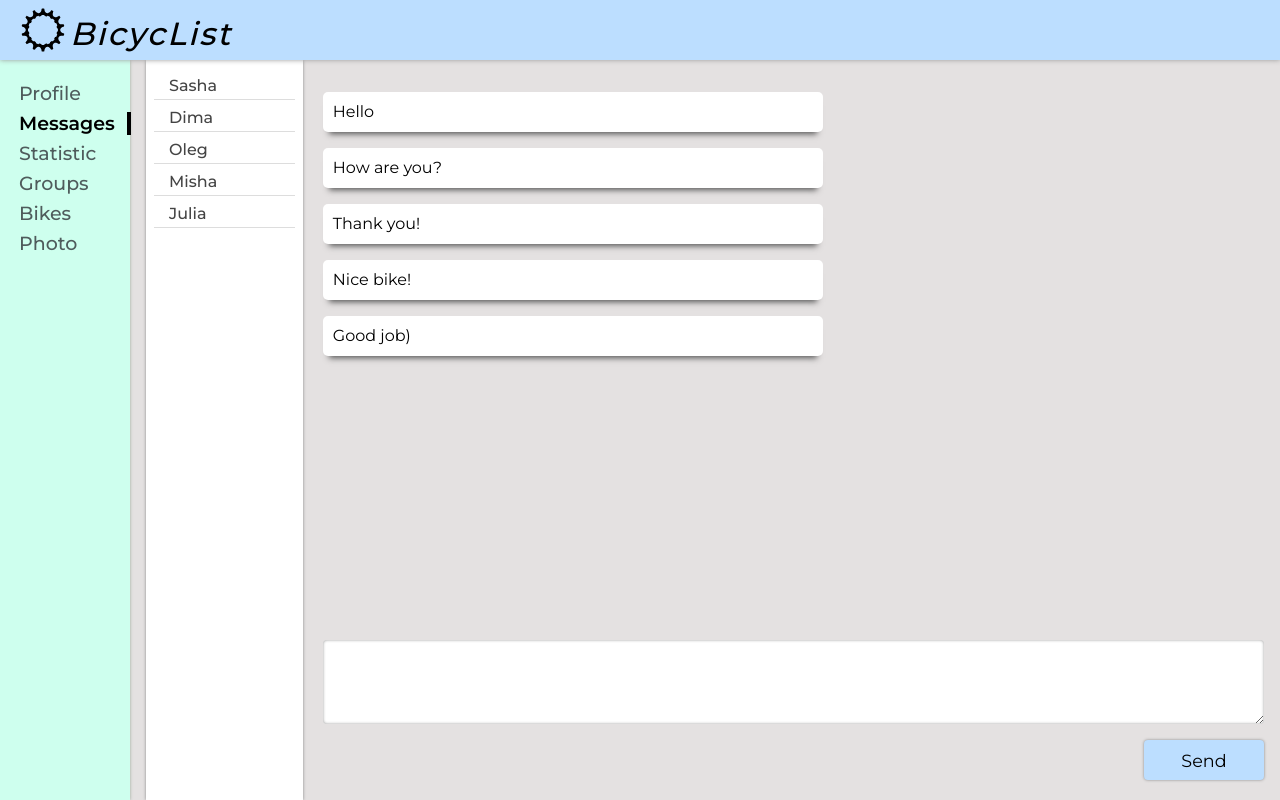
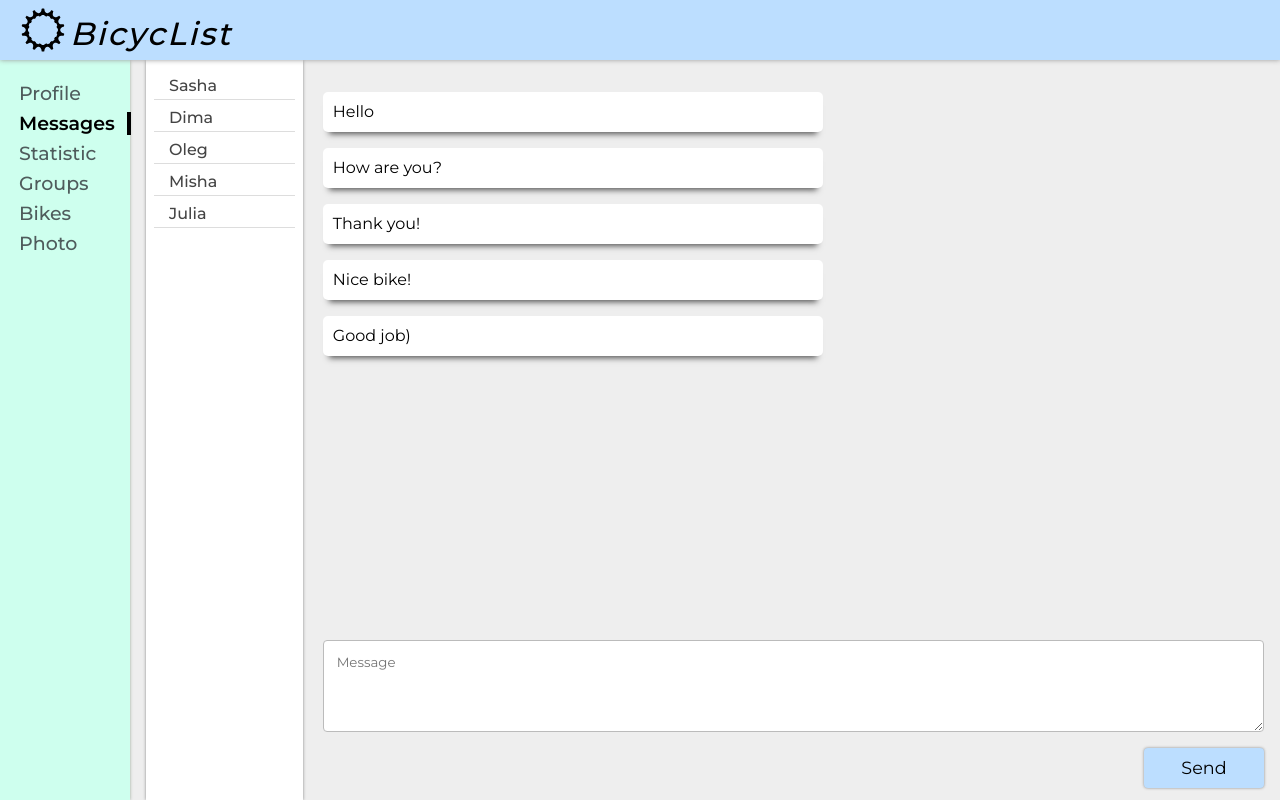
Before and after one commit to alstep07/bicyclist, a React (Create React App) app: page /dialogs in a window 1280 px wide. Built offline with nearby package versions, Linux system fonts and the light colour scheme.

Commit message:
add new message

```diff
--- a/src/App.css
+++ b/src/App.css
@@ -16,10 +16,10 @@ a {
     grid-template-areas:
         "h h"
         "n c";
+    background-color:#eee;
 }
 
 .app-wrapper-content {
     grid-area: c;
     padding: 0 1rem;
-    background-color:#e4e1e1;
 }
--- a/src/App.js
+++ b/src/App.js
@@ -25,6 +25,7 @@ const App = (props) => {
 					render={() => (
 						<Dialogs
 							state={props.state.dialogsPage}
+							addMessage={props.addMessage}
 						/>
 					)}
 				/>
--- a/src/components/Dialogs/Dialogs.jsx
+++ b/src/components/Dialogs/Dialogs.jsx
@@ -11,16 +11,19 @@ const Dialogs = (props) => {
 	let messagesElements = props.state.messages.map((m) => (
 		<Message id={m.id} message={m.message} />
 	));
+	let myMessagesElements = props.state.myMessages.map((m) => (
+		<Message id={m.id} message={m.message} />
+	));
 	let messageElement = React.createRef();
 	let addMessage = () => {
 		let message = messageElement.current.value;
-		alert(message);
+		props.addMessage(message);
 	};
 
 	return (
 		<div className={c.wrapper}>
 			<div className={c.dialogsItems}>{dialogsElements}</div>
-			<div className={c.messagesItems}>{messagesElements}</div>
+			<div className={c.messagesItems}>{messagesElements}{myMessagesElements}</div>
 			<div className={c.newMessage}>
 				<textarea
 					ref={messageElement}
@@ -28,7 +31,8 @@ const Dialogs = (props) => {
 					name="message"
 					id=""
 					cols="30"
-					rows="5"
+					rows="4"
+                    placeholder="Message"
 				></textarea>
 				<button onClick={addMessage} className={c.button}>
 					Send
--- a/src/components/Dialogs/Dialogs.module.css
+++ b/src/components/Dialogs/Dialogs.module.css
@@ -34,9 +34,13 @@
 .text {
     width: 100%;
     margin-bottom: 1rem;
-    border: none;
+    padding: .8rem;
+    border: 1px solid #bbb;
     border-radius: 4px;
-    box-shadow: inset 0 0 3px #999;
+}
+
+.text:focus {
+    outline: none;
 }
 
 .button {
--- a/src/components/Profile/Profile.module.css
+++ b/src/components/Profile/Profile.module.css
@@ -1,5 +1,4 @@
 .profile {
-    background-color: #eee;
     display: grid;
     grid-gap: 15px;
     grid-template: 1fr 1fr / 1fr 300px;
--- a/src/index.js
+++ b/src/index.js
@@ -5,10 +5,11 @@ import App from "./App";
 import reportWebVitals from "./reportWebVitals";
 import state from "./redux/state.js";
 import { BrowserRouter } from "react-router-dom";
+import { addMessage } from "./redux/state";
 
 ReactDOM.render(
 	<BrowserRouter>
-		<App state={state} />
+		<App state={state} addMessage={addMessage}/>
 	</BrowserRouter>,
 	document.getElementById("root")
 );
--- a/src/redux/state.js
+++ b/src/redux/state.js
@@ -1,10 +1,9 @@
-let state = {
+const state = {
     profilePage: {
         personalData: {
             firstName: 'Oleksandr',
             lastName: 'Stepanenko',
             bikeName: 'Bike: GT Avalanche sport 2014',
-            imgUrl: '../img/ava.jpg'
         },
         posts: [
             { id: 1, message: "Fucking post!", likeCounter: 36 },
@@ -27,6 +26,9 @@ let state = {
             { id: 4, message: "Nice bike!" },
             { id: 5, message: "Good job)" },
         ],
+        myMessages: [
+
+        ],
         dialogs: [
             { id: 1, name: "Sasha" },
             { id: 2, name: "Dima" },
@@ -38,4 +40,12 @@ let state = {
     }
 }
 
+export const addMessage = (newMessage) => {
+    const newOutMessage = {
+        id: 0,
+        message: newMessage
+    }
+    state.dialogsPage.myMessages.push(newOutMessage);
+}
+
 export default state;
```
